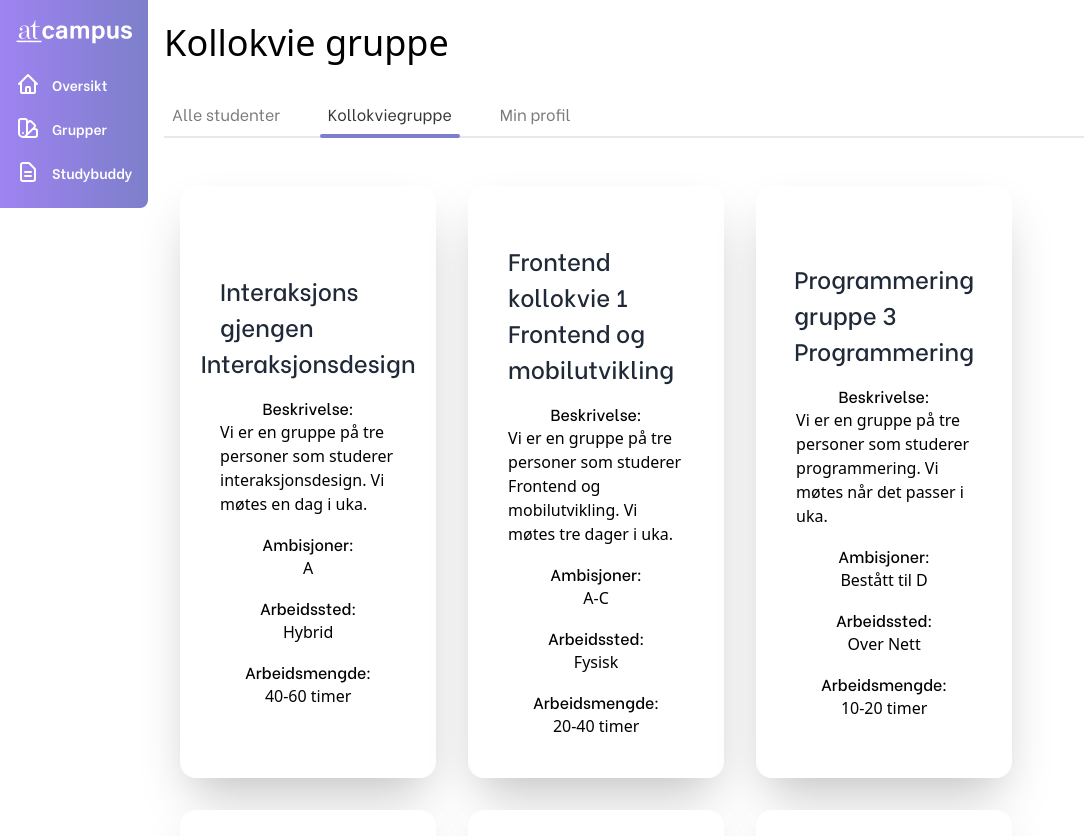
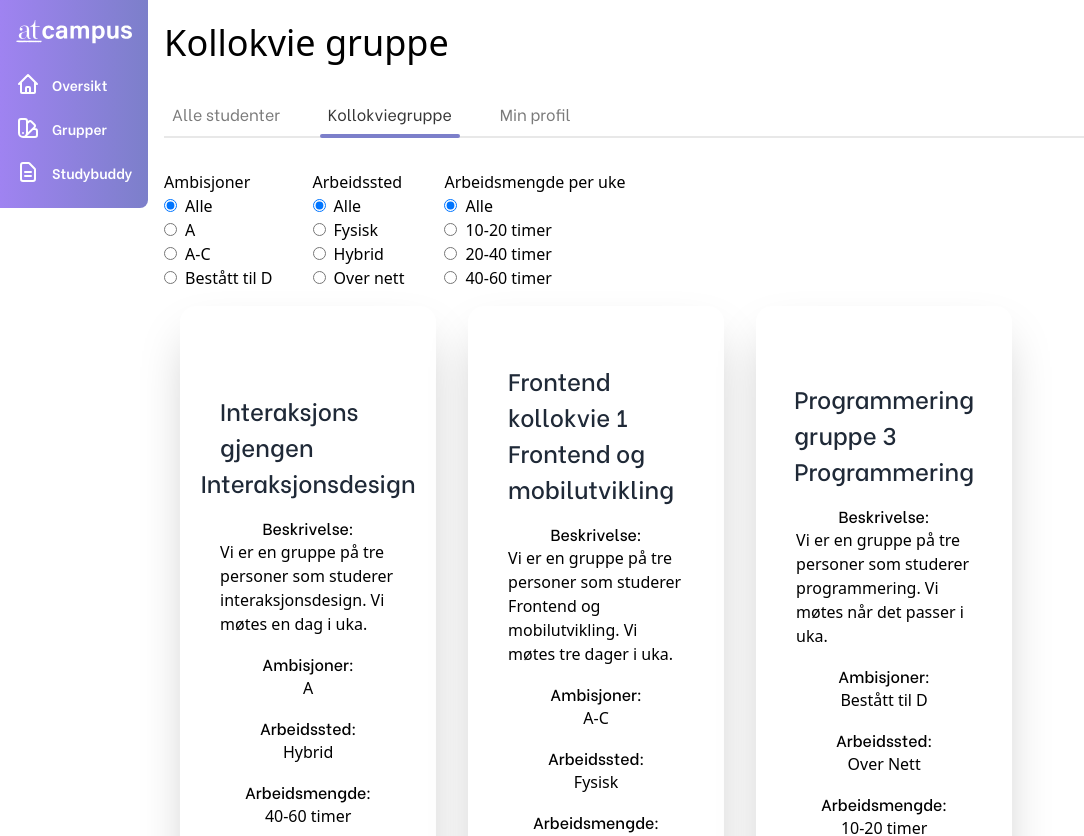
Before and after one commit to Hamza2809/Smidig-Prosjekt, a Next.js app: page /kollokvie in a window 1280 px wide. Shown: the top 836 px of the page, without its empty margins (0-1084 px from the left). Built offline with nearby package versions, Linux system fonts and the light colour scheme.

Commit message:
Filter til grupper er fikset, css er ikke ferdig

```diff
--- a/components/KollokvieGroups.js
+++ b/components/KollokvieGroups.js
@@ -104,12 +104,199 @@ export default function KollokvieGroup() {
         }
     ]);
 
+    const [ambition, setAmbition] = useState('');
+    const handleAmbitionChange = (event) => setAmbition(event.target.value);
+
+    const [workplace, setWorkplace] = useState('');
+    const handleWorkplaceChange = (event) => setWorkplace(event.target.value);
+
+    const [workload, setWorkload] = useState('');
+    const handleWorkloadChange = (event) => setWorkload(event.target.value);
+
     return (
+        <>
+            <div className="flex space-x-10">
                 <div>
+                    <h3>Ambisjoner</h3>
                     <div>
+                        <label>
+                            <input
+                                type="radio"
+                                value=""
+                                checked={ambition === ''}
+                                onChange={handleAmbitionChange}
+                                className="mr-2"
+                            />
+                            Alle
+                        </label>
+                    </div>
+                    <div>
+                        <label>
+                            <input
+                                type="radio"
+                                value="A"
+                                checked={ambition === 'A'}
+                                onChange={handleAmbitionChange}
+                                className="mr-2"
+                            />
+                            A
+                        </label>
+                    </div>
+                    <div>
+                        <label>
+                            <input
+                                type="radio"
+                                value="A-C"
+                                checked={ambition === 'A-C'}
+                                onChange={handleAmbitionChange}
+                                className="mr-2"
+                            />
+                            A-C
+                        </label>
+                    </div>
+                    <div>
+                        <label>
+                            <input
+                                type="radio"
+                                value="Bestått til D"
+                                checked={ambition === 'Bestått til D'}
+                                onChange={handleAmbitionChange}
+                                className="mr-2"
+                            />
+                            Bestått til D
+                        </label>
+                    </div>
+                </div>
+
+                <div>
+                    <h3>Arbeidssted</h3>
+                    <div>
+                        <label>
+                            <input
+                                type="radio"
+                                value=""
+                                checked={workplace === ''}
+                                onChange={handleWorkplaceChange}
+                                className="mr-2"
+                            />
+                            Alle
+                        </label>
+                    </div>
+                    <div>
+                        <label>
+                            <input
+                                type="radio"
+                                value="Fysisk"
+                                checked={workplace === 'Fysisk'}
+                                onChange={handleWorkplaceChange}
+                                className="mr-2"
+                            />
+                            Fysisk
+                        </label>
+                    </div>
+                    <div>
+                        <label>
+                            <input
+                                type="radio"
+                                value="Hybrid"
+                                checked={workplace === 'Hybrid'}
+                                onChange={handleWorkplaceChange}
+                                className="mr-2"
+                            />
+                            Hybrid
+                        </label>
+                    </div>
+                    <div>
+                        <label>
+                            <input
+                                type="radio"
+                                value=" Over nett"
+                                checked={workplace === ' Over nett'}
+                                onChange={handleWorkplaceChange}
+                                className="mr-2"
+                            />
+                            Over nett
+                        </label>
+                    </div>
+                </div>
+
+                <div>
+                    <h3>Arbeidsmengde per uke</h3>
+                    <div>
+                        <label>
+                            <input
+                                type="radio"
+                                value=""
+                                checked={workload === ''}
+                                onChange={handleWorkloadChange}
+                                className="mr-2"
+                            />
+                            Alle
+                        </label>
+                    </div>
+                    <div>
+                        <label>
+                            <input
+                                type="radio"
+                                value="10-20 timer"
+                                checked={workload === '10-20 timer'}
+                                onChange={handleWorkloadChange}
+                                className="mr-2"
+                            />
+                            10-20 timer
+                        </label>
+                    </div>
+                    <div>
+                        <label>
+                            <input
+                                type="radio"
+                                value="20-40 timer"
+                                checked={workload === '20-40 timer'}
+                                onChange={handleWorkloadChange}
+                                className="mr-2"
+                            />
+                            20-40 timer
+                        </label>
+                    </div>
+                    <div>
+                        <label>
+                            <input
+                                type="radio"
+                                value="40-60 timer"
+                                checked={workload === '40-60 timer'}
+                                onChange={handleWorkloadChange}
+                                className="mr-2"
+                            />
+                            40-60 timer
+                        </label>
+                    </div>
+                </div>
+            </div>
+
             <div className="flex flex-row flex-wrap">
                 {groups &&
-                        groups.map((user) => (
+                    groups
+                        .filter((group) => {
+                            if (
+                                ambition.length &&
+                                group.ambisjoner !== ambition
+                            )
+                                return false;
+                            if (
+                                workplace.length &&
+                                group.arbeidsSted !== workplace
+                            )
+                                return false;
+                            if (
+                                workload.length &&
+                                group.arbeidsMengde !== workload
+                            )
+                                return false;
+
+                            return true;
+                        })
+                        .map((user) => (
+                            <div className="flex flex-row flex-wrap">
                                 <div
                                     className="card bg-white flex flex-col items-center justify-center p-10 shadow-2xl rounded-2xl w-64 m-4"
                                     key={user.id}
@@ -138,9 +325,9 @@ export default function KollokvieGroup() {
                                     </div>
                                     <div>{user.arbeidsMengde}</div>
                                 </div>
+                            </div>
                         ))}
             </div>
-            </div>
-        </div>
+        </>
     );
 }
```
Lines whose indentation alone changed are shown as unchanged.
